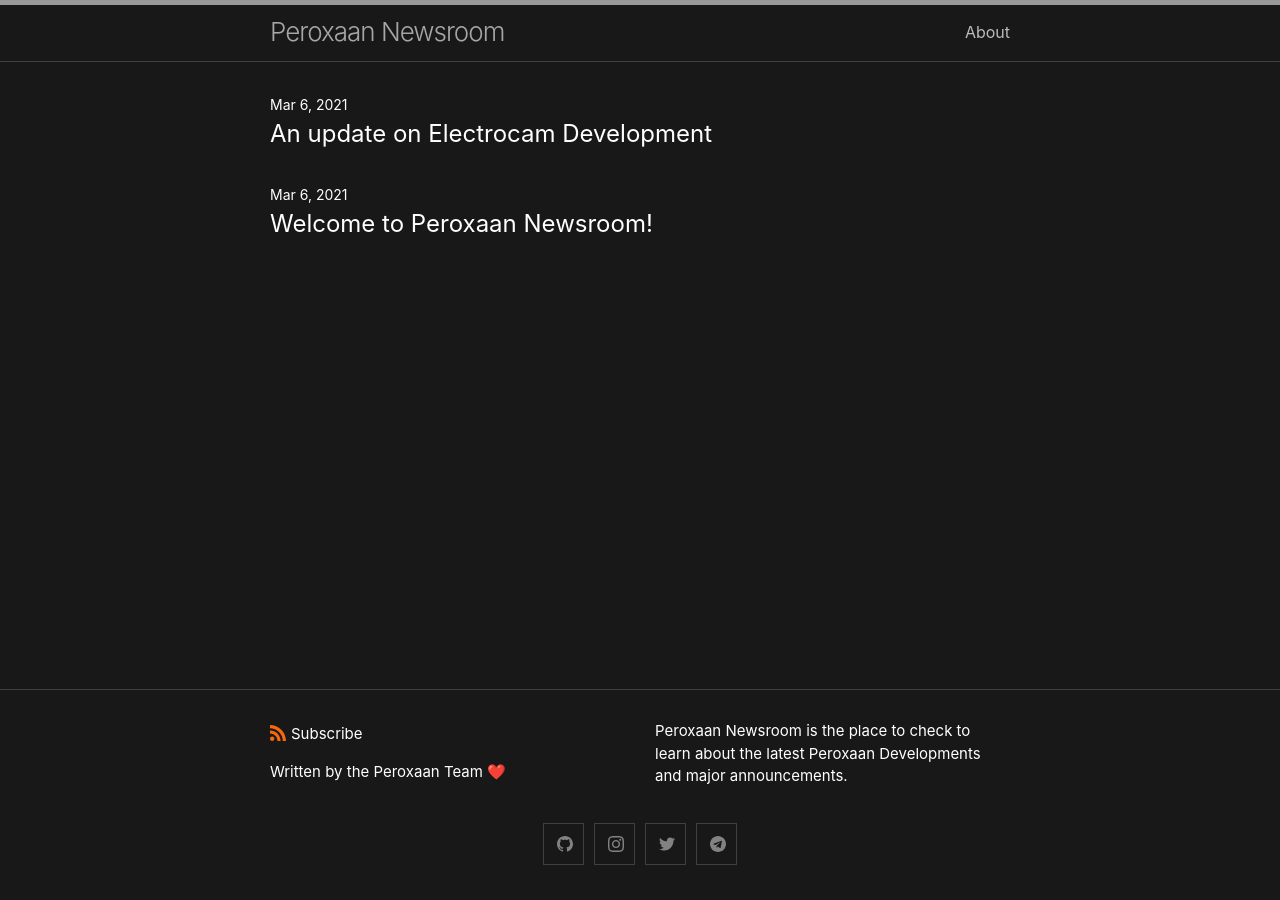
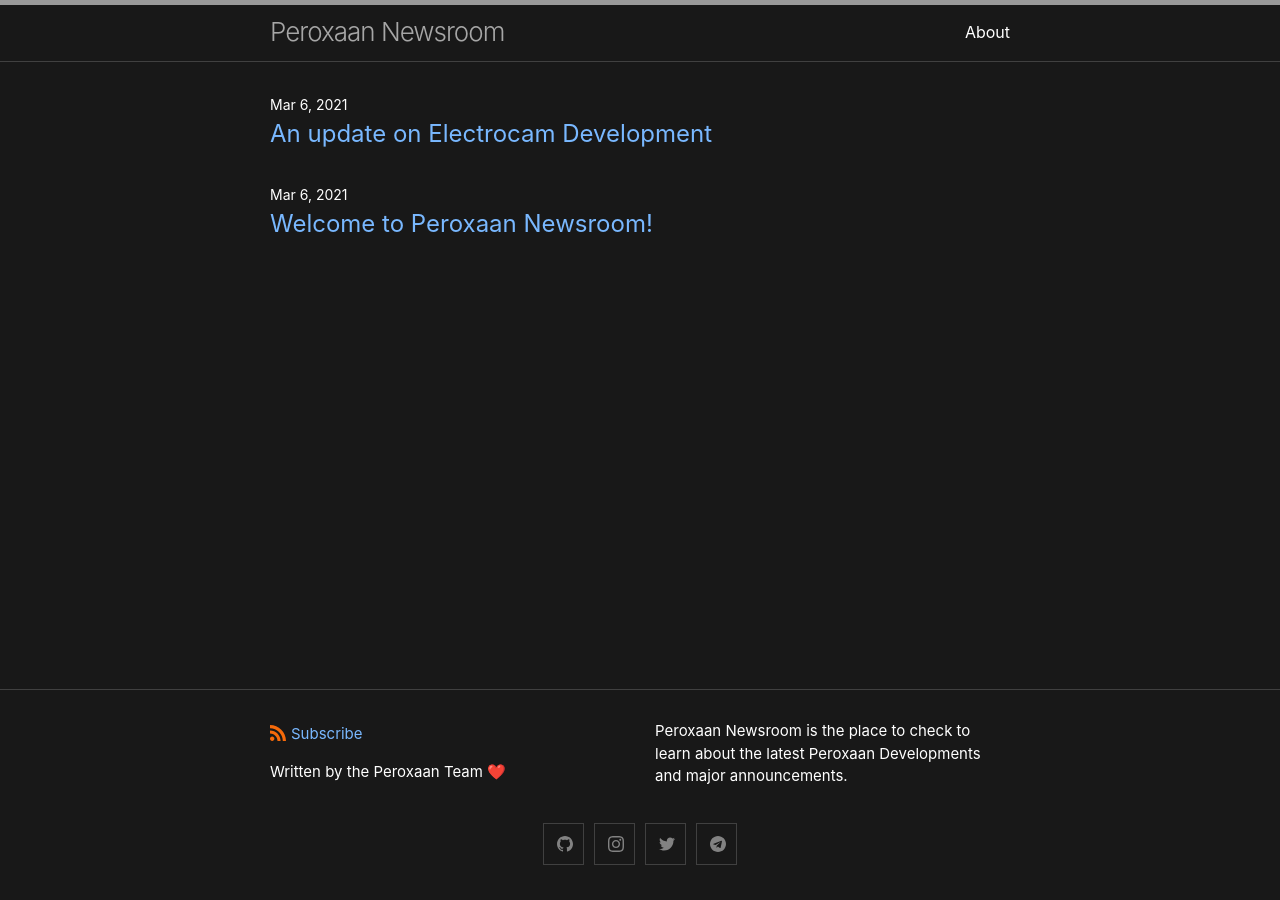
Before and after one commit to Peroxaan/peroxaan-newsroom, a Jekyll site: the page built from index.md, in a window 1280 px wide. Built offline with Jekyll 4.4.1, drawn with Linux system fonts in a browser that asks for light colours.

Commit message:
Update custom-variables.scss

```diff
--- a/_sass/minima/custom-variables.scss
+++ b/_sass/minima/custom-variables.scss
@@ -1,9 +1,9 @@
 // Placeholder to allow overriding predefined variables smoothly.
 
-// $text-color: #ffffff;
+$text-color: #ffffff;
+$brand-color: #ffffff
 
-$brand-color: #ffffff;
-$link-base-color: #ffffff
+//$link-base-color: #ffffff
 
 // $base-font-color: #ffffff
 
```
